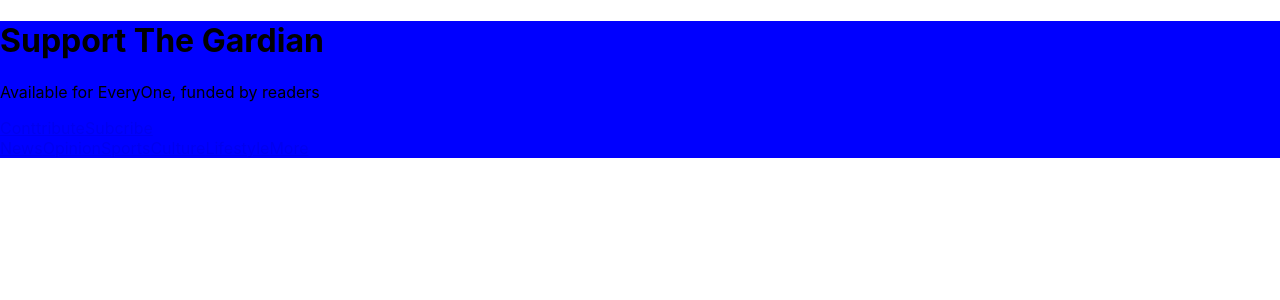
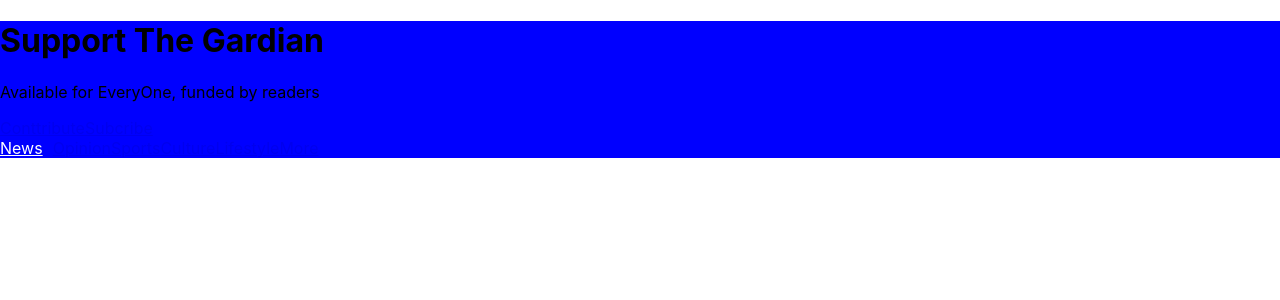
Before and after one commit to mugishamatt/The-guardian, a React (Create React App) app: page / in a window 1280 px wide. Shown: the top 300 px of the page. Built offline with nearby package versions, Linux system fonts and the light colour scheme.

Commit message:
added some css

```diff
--- a/src/App.css
+++ b/src/App.css
@@ -5,3 +5,17 @@
   text-align: left;
 
 }
+
+.navbar{
+
+  display: flex;
+
+text-decoration: none;
+list-style: none;
+
+}
+.News{
+  color: white;
+  padding-right: 10px;
+  flex:1
+}
```
